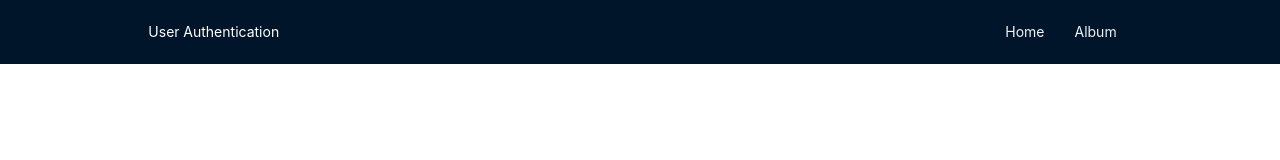
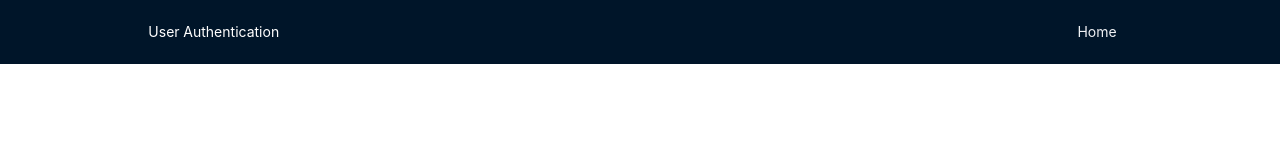
Before and after one commit to brayan15/user-authentication, a React (Create React App) app: page /login in a window 1280 px wide. Shown: the top 160 px of the page. Built offline with nearby package versions, Linux system fonts and the light colour scheme.

Commit message:
Add comments

```diff
--- a/src/components/header/index.js
+++ b/src/components/header/index.js
@@ -33,11 +33,6 @@ const Header = () => {
                   Home
                 </Link>
               </li>
-              <li className='header__menu-item'>
-                <Link to='/' className='header__menu-link'>
-                  Album
-                </Link>
-              </li>
               {isLogged ? (
                 <li className='header__menu-item'>
                   <Button
--- a/src/modules/post-rest-client.js
+++ b/src/modules/post-rest-client.js
@@ -3,6 +3,7 @@ import axios from 'axios'
 class PostsRestClient {
   constructor() {
     this._authApi = axios.create({
+      // I'm not using .env so as not to complicate the test
       baseURL: 'https://jsonplaceholder.typicode.com/',
       headers: {
         'Content-Type': 'application/json'
--- a/src/modules/user-rest-client.js
+++ b/src/modules/user-rest-client.js
@@ -3,6 +3,7 @@ import axios from 'axios'
 class UserRestClient {
   constructor() {
     this._authApi = axios.create({
+      // I'm not using .env so as not to complicate the test
       baseURL: 'https://reqres.in/api/',
       headers: {
         'Content-Type': 'application/json'
```
